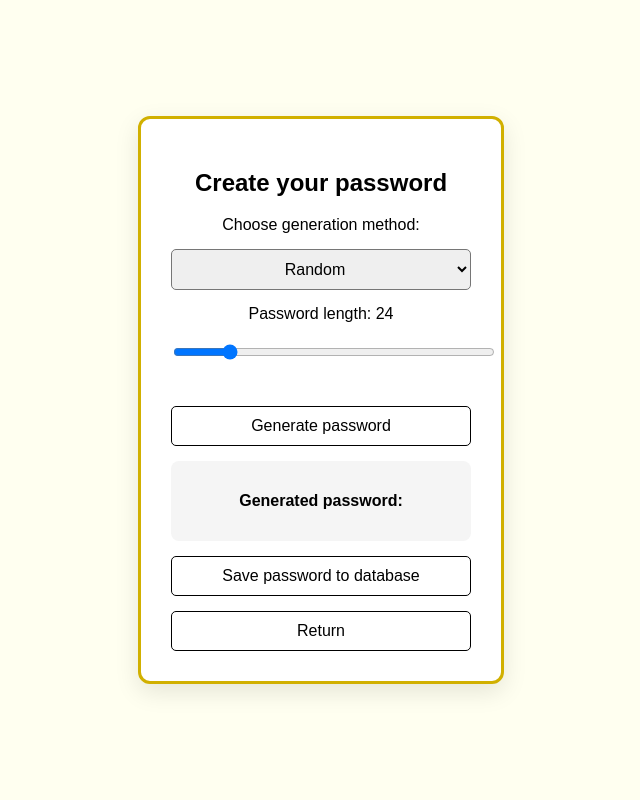
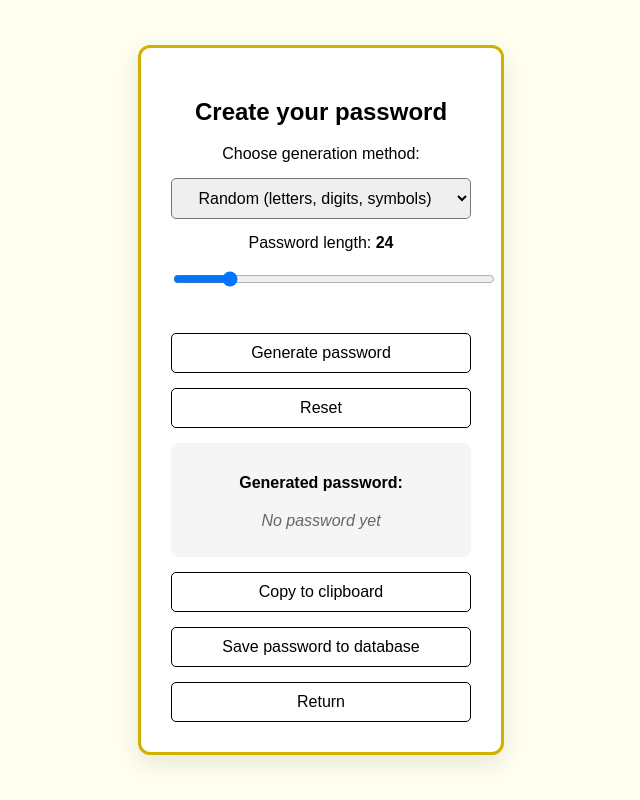
Before and after one commit to Masarny/Praca-Dyplomowa-React, a React (Vite) app in the folder frontend/: page /creator in a window 1280 px wide. Shown: the whole page, without its empty margins (319-959 px from the left). Built offline with nearby package versions, Linux system fonts and the light colour scheme.

Commit message:
Updated password generation

```diff
--- a/frontend/src/pages/Creator.jsx
+++ b/frontend/src/pages/Creator.jsx
@@ -2,39 +2,58 @@ import { useState } from "react";
 import { Link } from "react-router-dom";
 
 export default function Creator() {
+  const [method, setMethod] = useState("random");
   const [length, setLength] = useState(24);
   const [password, setPassword] = useState("");
-  const [method, setMethod] = useState("random");
+  const [loading, setLoading] = useState(false);
+  const [error, setError] = useState(null);
+  const [separator, setSeparator] = useState("dash");
+  const [copied, setCopied] = useState(false);
 
   const generatePassword = async () => {
+    setLoading(true);
+    setError(null);
+    setPassword("");
+    setCopied(false);
+
+    try {
       let url = "";
-
       if (method === "random") {
         url = `/api/generate?length=${length}`;
       } else if (method === "diceware") {
-      url = `/api/generate_diceware?count=${length}`;
+        url = `/api/generate_diceware?count=${length}&sep=${encodeURIComponent(separator)}`;
       }
 
       const res = await fetch(url);
       const data = await res.json();
 
-    if (res.ok) {
+      if (!res.ok) {
+        throw new Error(data.error || `Status ${res.status}`);
+      }
+
       setPassword(data.password);
-    } else {
-      setPassword("Error generating password");
+    } catch (err) {
+      console.error("Generate error:", err);
+      setError(err.message || "Failed to generate password");
+    } finally {
+      setLoading(false);
     }
   };
 
-  const handleSave = () => {
-    alert("Password saved (placeholder).");
+  const copyToClipboard = async () => {
+    if (!password) return;
+    try {
+      await navigator.clipboard.writeText(password);
+      setCopied(true);
+      setTimeout(() => setCopied(false), 1800);
+    } catch (e) {
+      console.error("Copy failed", e);
+      setError("Copy failed");
+    }
   };
 
-  const labelText =
-    method === "random"
-      ? "Password length:"
-      : "Number of words:";
-
-  const min = method === "random" ? 8 : 3;
+  const labelText = method === "random" ? "Password length:" : "Number of words:";
+  const min = method === "random" ? 8 : 1;
   const max = method === "random" ? 128 : 32;
 
   return (
@@ -45,36 +64,103 @@ export default function Creator() {
       <select
         className="password_select"
         value={method}
-        onChange={(e) => setMethod(e.target.value)}
+        onChange={(e) => {
+          setMethod(e.target.value);
+          setLength(e.target.value === "random" ? 24 : 6);
+          setPassword("");
+          setError(null);
+        }}
       >
-        <option value="random">Random</option>
-        <option value="diceware">Diceware</option>
+        <option value="random">Random (letters, digits, symbols)</option>
+        <option value="diceware">Diceware (random words)</option>
       </select>
 
-      <label style={{ marginTop: "15px" }}>
-        {labelText} <span>{length}</span>
+      <div>
+        <label>
+          {labelText} <span style={{ fontWeight: 700 }}>{length}</span>
         </label>
-
         <input
           type="range"
           min={min}
           max={max}
           value={length}
           onChange={(e) => setLength(Number(e.target.value))}
+          style={{ width: "100%", marginTop: 8 }}
         />
+      </div>
 
-      <button className="btn" onClick={generatePassword}>
-        Generate password
+      {method === "diceware" && (
+        <div>
+          <label>Separator:</label>
+          <select
+            value={separator}
+            onChange={(e) => setSeparator(e.target.value)}
+            style={{ marginTop: 8, padding: 6, width: "100%" }}
+          >
+            <option value="space">Space ( )</option>
+            <option value="dash">Dash (-)</option>
+            <option value="underscore">Underscore (_)</option>
+            <option value="slash">Slash (/)</option>
+            <option value="random">Random separator</option>
+          </select>
+          <small style={{ display: "block", marginTop: 6, color: "#666" }}>
+            Choose how words are joined — or let the app pick a random one.
+          </small>
+        </div>
+      )}
+
+      <div>
+        <button
+          className="btn"
+          onClick={generatePassword}
+          disabled={loading}
+          style={{ flex: 1 }}
+        >
+          {loading ? "Generating..." : "Generate password"}
         </button>
 
-      <div id="generated-password-box">
-        <p><strong>Generated password:</strong></p>
-        <p id="generated-password">{password}</p>
+        <button
+          className="btn"
+          onClick={() => {
+            setPassword("");
+            setError(null);
+            setCopied(false);
+          }}
+          style={{ flex: 1 }}
+        >
+          Reset
+        </button>
       </div>
 
-      <button className="btn" onClick={handleSave}>
+      <div id="generated-password-box">
+        <p style={{ marginBottom: 8, fontWeight: 600 }}>Generated password:</p>
+        <div
+          style={{
+            backgroundColor: "#f5f5f5",
+            padding: 12,
+            borderRadius: 8,
+            wordBreak: "break-all",
+          }}
+        >
+          <span id="generated-password">
+            {password || <em style={{ color: "#666" }}>No password yet</em>}
+          </span>
+        </div>
+
+        {error && <p style={{ color: "red", marginTop: 8 }}>{error}</p>}
+      </div>
+
+      <div>
+        <button className="btn" onClick={copyToClipboard} disabled={!password}>
+          {copied ? "Copied!" : "Copy to clipboard"}
+        </button>
+      </div>
+
+      <div>
+        <button className="btn" onClick={() => alert("Save placeholder - not implemented")}>
           Save password to database
         </button>
+      </div>
 
       <Link to="/main"><button className="btn">Return</button></Link>
 
```
Also changed, not shown: 1 other file (tests, documents, lock files or other folders). Lines whose indentation alone changed are shown as unchanged.
